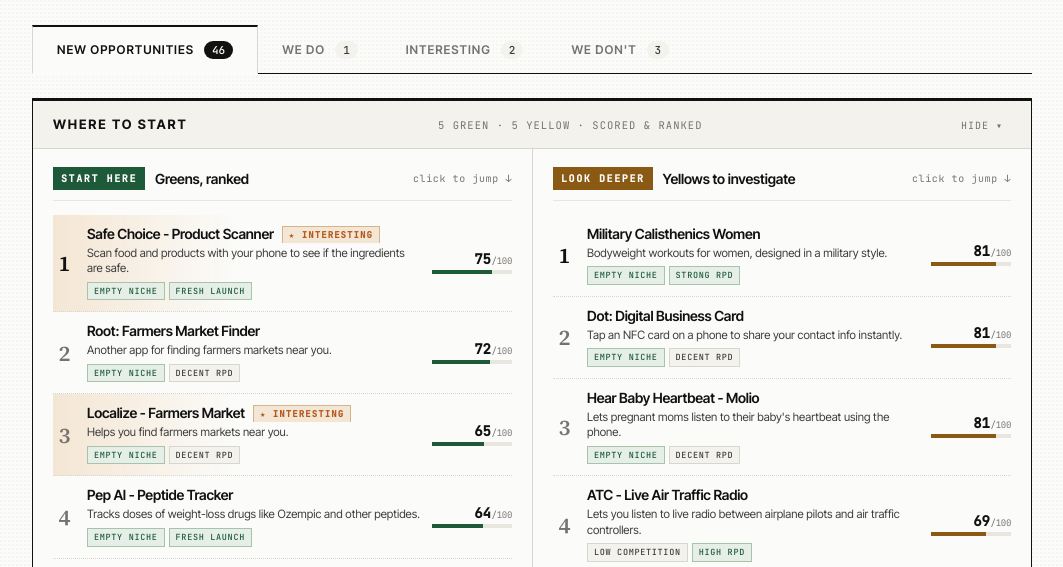
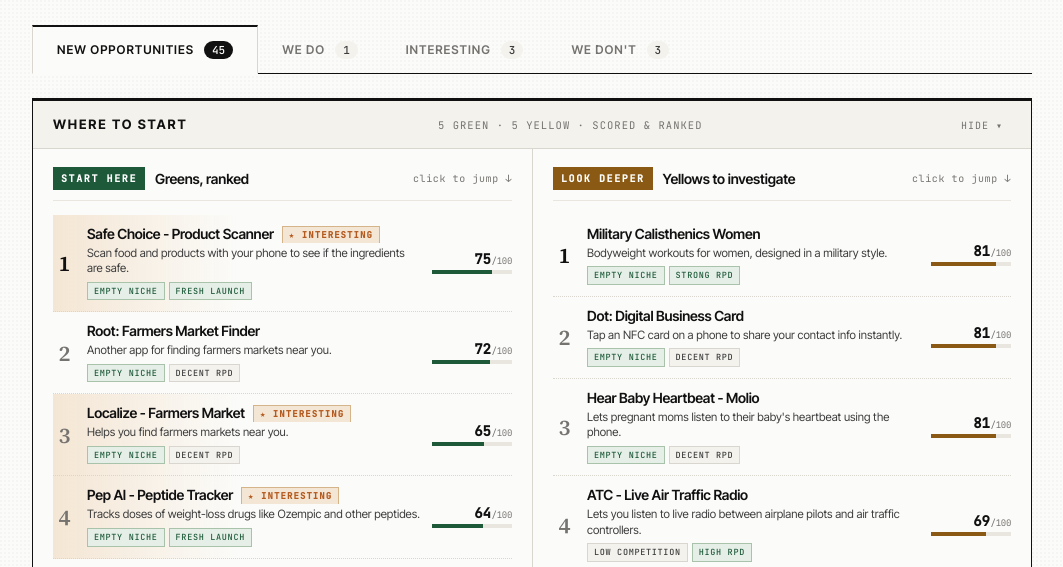
Before and after one commit to paulclintoc/rebecca-aitrendhunter, a plain HTML site: page index.html in a window 1280 px wide. Shown: the part 172-739 px from the top of the page, without its empty margins (108-1171 px from the left). Drawn offline with Linux system fonts and the light colour scheme.

Commit message:
Decisions update (7 marked)

```diff
--- a/index.html
+++ b/index.html
@@ -2059,6 +2059,10 @@
   "Localize - Farmers Market": {
     "status": "interesting",
     "at": "2026-05-16T11:16:57.240Z"
+  },
+  "Pep AI - Peptide Tracker": {
+    "status": "interesting",
+    "at": "2026-05-16T11:17:00.373Z"
   }
 };
 // ── DECISIONS END ──
```
